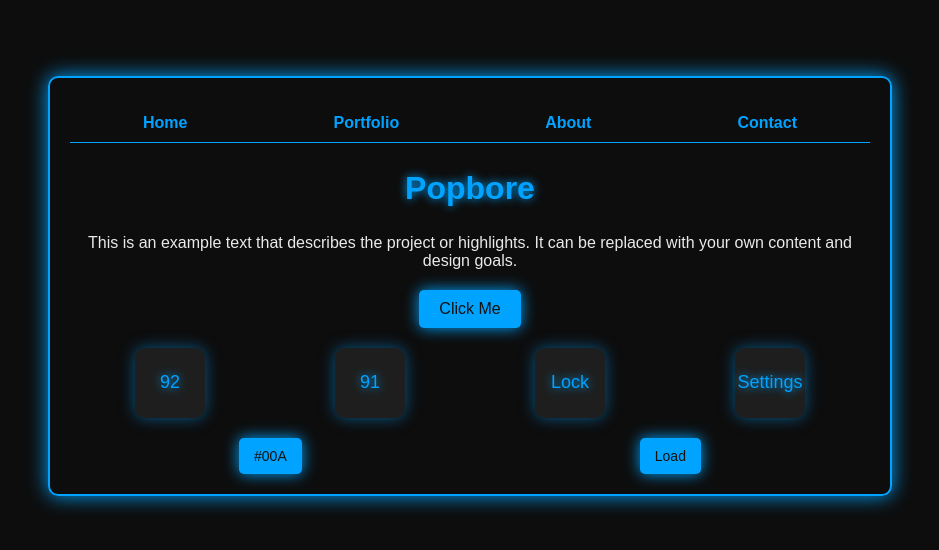
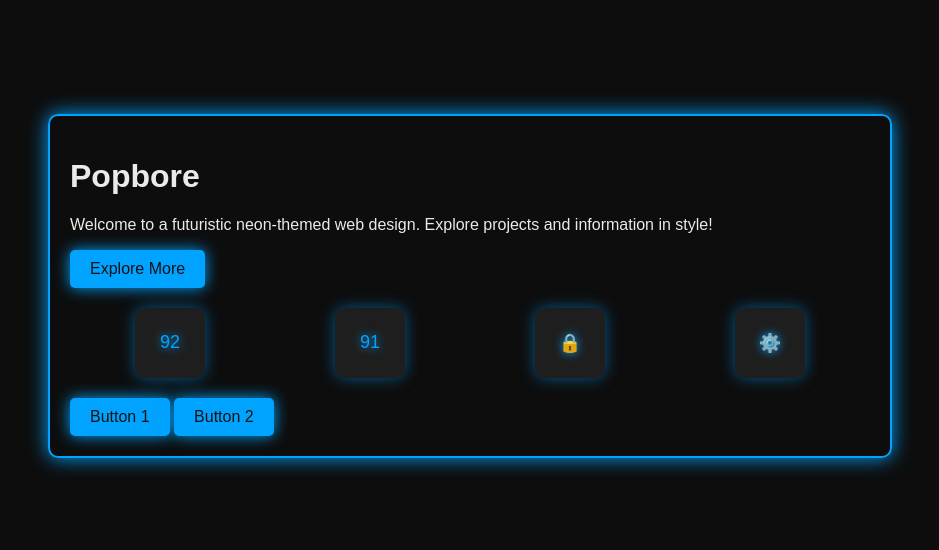
Before and after one commit to benjamin21e/benjamin, a plain HTML site: page index.html in a window 1280 px wide. Shown: the part 114-664 px from the top of the page, without its empty margins (170-1109 px from the left). Drawn offline with Linux system fonts and the light colour scheme.

Commit message:
Update index.html

```diff
--- a/index.html
+++ b/index.html
@@ -8,37 +8,23 @@
 </head>
 <body>
   <div class="container">
-        <header class="header">
-            <nav class="nav-bar">
-                <ul>
-                    <li><a href="#">Home</a></li>
-                    <li><a href="#">Portfolio</a></li>
-                    <li><a href="#">About</a></li>
-                    <li><a href="#">Contact</a></li>
-                </ul>
-            </nav>
+    <header>
+      <h1>Popbore</h1>
+      <p class="description">Welcome to a futuristic neon-themed web design. Explore projects and information in style!</p>
+      <button class="neon-button">Explore More</button>
     </header>
 
-        <section class="content">
-            <h1>Popbore</h1>
-            <p>
-                This is an example text that describes the project or highlights.
-                It can be replaced with your own content and design goals.
-            </p>
-            <button class="neon-button">Click Me</button>
-        </section>
-
-        <section class="widgets">
+    <div class="widgets">
       <div class="widget">92</div>
       <div class="widget">91</div>
-            <div class="widget">Lock</div>
-            <div class="widget">Settings</div>
-        </section>
+      <div class="widget">🔒</div>
+      <div class="widget">⚙️</div>
+    </div>
 
-        <footer class="footer">
-            <button class="footer-button">#00A</button>
-            <button class="footer-button">Load</button>
-        </footer>
+    <div class="buttons">
+      <button class="neon-button">Button 1</button>
+      <button class="neon-button">Button 2</button>
+    </div>
   </div>
 </body>
 </html>
```
Lines whose indentation alone changed are shown as unchanged.
